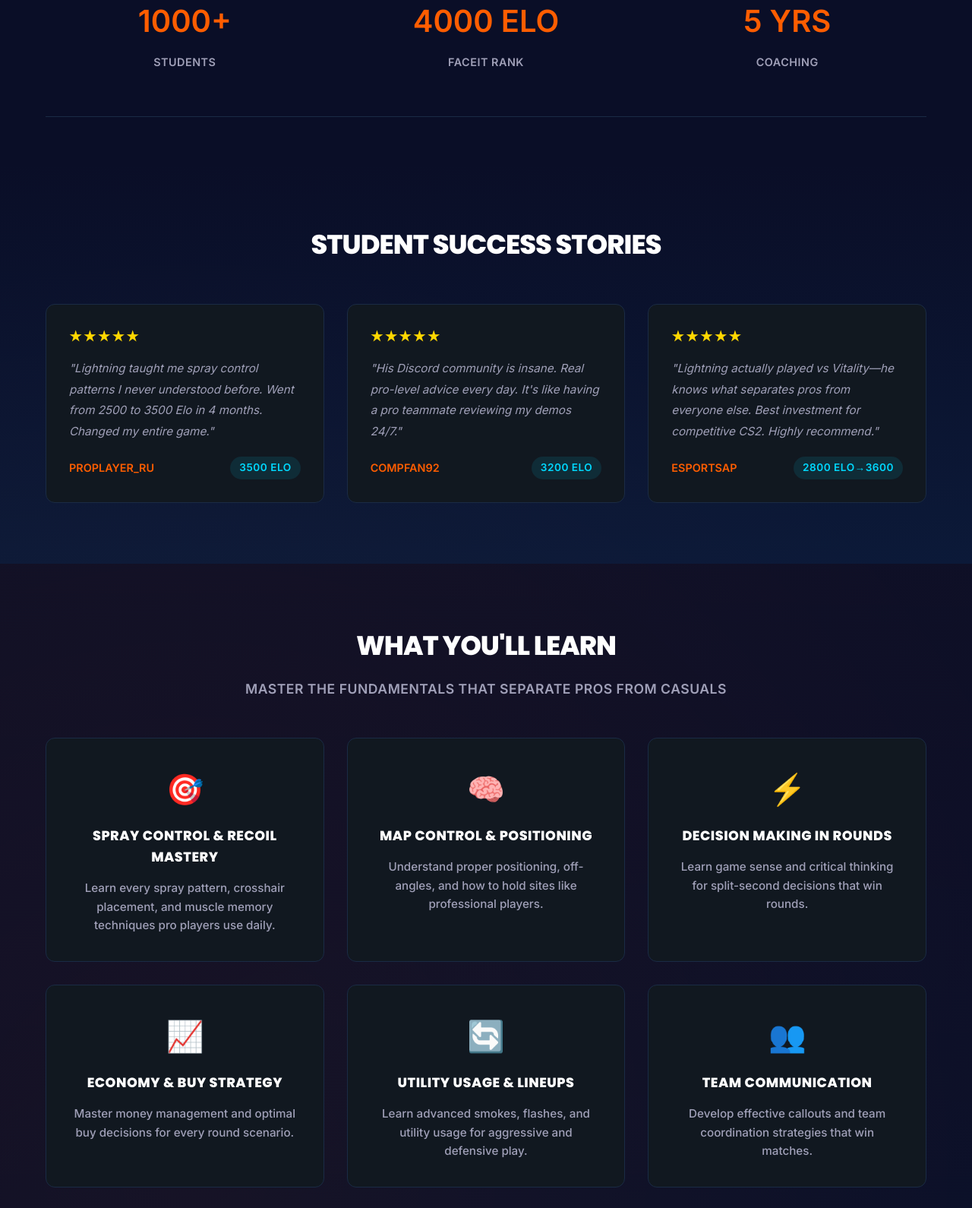
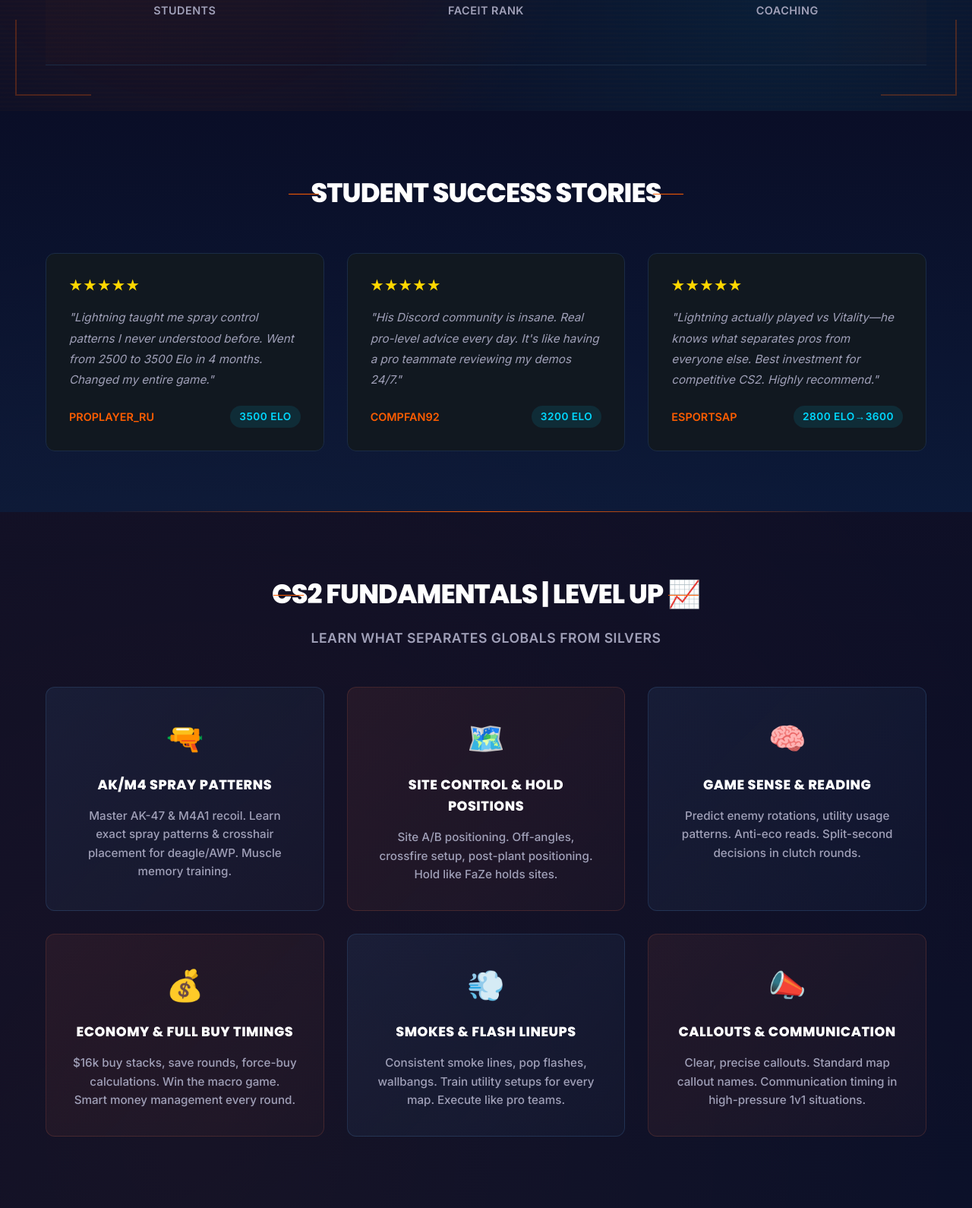
Before and after one commit to 415th/cscoach, a plain HTML site: page index.html in a window 1280 px wide. Shown: the part 720-2310 px from the top of the page at 76% size. Drawn offline with Linux system fonts and the light colour scheme.

Commit message:
Add Counter-Strike 2 themed design: radar corners, CT/T side colors, tactical elements, weapon icons, game references

```diff
--- a/index.html
+++ b/index.html
@@ -30,11 +30,16 @@
 
     <!-- Hero Section -->
     <section class="hero">
+        <div class="hero-bg"></div>
+        <div class="radar-corner radar-tl"></div>
+        <div class="radar-corner radar-tr"></div>
+        <div class="radar-corner radar-bl"></div>
+        <div class="radar-corner radar-br"></div>
         <div class="container">
             <div class="hero-content">
-                <div class="hero-badge" data-en="⚡ Lightning's Coaching - 4000 Elo FACEIT" data-ru="⚡ Коучинг Lightning - 4000 Elo FACEIT">⚡ Lightning's Coaching - 4000 Elo FACEIT</div>
-                <h1 class="hero-title" data-en="You're One Good Coach Away" data-ru="Вы в один хороший коучинг сессии">You're One Good Coach Away</h1>
-                <p class="hero-subtitle" data-en="From rank breakthrough. Learn strategies & mechanics from a Global Elite coach. Free Discord with daily tips." data-ru="От прорыва в рейтинге. Изучайте стратегии и механику от тренера Global Elite. Бесплатный Discord с ежедневными советами.">From rank breakthrough. Learn strategies & mechanics from a Global Elite coach. Free Discord with daily tips.</p>
+                <div class="hero-badge" data-en="⚡ FACEIT 4000 ELO • 1v1 READY" data-ru="⚡ FACEIT 4000 ELO • ГОТОВ К 1v1">⚡ FACEIT 4000 ELO • 1v1 READY</div>
+                <h1 class="hero-title" data-en="Rank Up Your Game 🎯" data-ru="Поднимите Вашу Игру 🎯">Rank Up Your Game 🎯</h1>
+                <p class="hero-subtitle" data-en="Master spray patterns, map control, utility lineups. From Silver to Global—learn from a pro who played VS Vitality." data-ru="От Silver до Global—учись у профессионала, который играл против Vitality.">Master spray patterns, map control, utility lineups. From Silver to Global—learn from a pro who played VS Vitality.</p>
                 <a href="https://discord.gg/bPZGfSuREE" target="_blank" class="btn-primary" data-en="Join Discord Free" data-ru="Присоединиться Бесплатно">Join Discord Free</a>
                 <p class="cta-subtext" data-en="No credit card needed • Instant access to community" data-ru="Карта не требуется • Мгновенный доступ">No credit card needed • Instant access to community</p>
             </div>
@@ -91,38 +96,38 @@
     <!-- What You Learn -->
     <section id="learn" class="learn-section">
         <div class="container">
-            <h2 data-en="What You'll Learn" data-ru="Чему Вы Научитесь">What You'll Learn</h2>
-            <p class="section-subtitle" data-en="Master the fundamentals that separate pros from casuals" data-ru="Овладейте основами, которые отличают профессионалов">Master the fundamentals that separate pros from casuals</p>
+            <h2 data-en="CS2 FUNDAMENTALS | LEVEL UP 📈" data-ru="ОСНОВЫ CS2 | РАЗВИВАЙТЕСЬ 📈">CS2 FUNDAMENTALS | LEVEL UP 📈</h2>
+            <p class="section-subtitle" data-en="Learn what separates Globals from Silvers" data-ru="Разница между Глобалом и Селвером">Learn what separates Globals from Silvers</p>
             <div class="learning-grid">
-                <div class="learning-card">
-                    <div class="card-icon">🎯</div>
-                    <h3 data-en="Spray Control & Recoil Mastery" data-ru="Контроль Спрея и Отдачи">Spray Control & Recoil Mastery</h3>
-                    <p data-en="Learn every spray pattern, crosshair placement, and muscle memory techniques pro players use daily." data-ru="Изучите все паттерны спрея и технику мышечной памяти.">Learn every spray pattern, crosshair placement, and muscle memory techniques pro players use daily.</p>
+                <div class="learning-card card-ct">
+                    <div class="card-icon">🔫</div>
+                    <h3 data-en="AK/M4 Spray Patterns" data-ru="Паттерны М4/АК">AK/M4 Spray Patterns</h3>
+                    <p data-en="Master AK-47 & M4A1 recoil. Learn exact spray patterns & crosshair placement for deagle/AWP. Muscle memory training." data-ru="Овладейте отдачей АК-47 и М4. Точные паттерны спрея для дигла и АВП.">Master AK-47 & M4A1 recoil. Learn exact spray patterns & crosshair placement for deagle/AWP. Muscle memory training.</p>
                 </div>
-                <div class="learning-card">
+                <div class="learning-card card-t">
+                    <div class="card-icon">🗺️</div>
+                    <h3 data-en="Site Control & Hold Positions" data-ru="Контроль Площадок">Site Control & Hold Positions</h3>
+                    <p data-en="Site A/B positioning. Off-angles, crossfire setup, post-plant positioning. Hold like FaZe holds sites." data-ru="Позиционирование на площадках A и B. Кроссфайр, настройка, защита после посадки.">Site A/B positioning. Off-angles, crossfire setup, post-plant positioning. Hold like FaZe holds sites.</p>
+                </div>
+                <div class="learning-card card-ct">
                     <div class="card-icon">🧠</div>
-                    <h3 data-en="Map Control & Positioning" data-ru="Контроль Карты и Позиционирование">Map Control & Positioning</h3>
-                    <p data-en="Understand proper positioning, off-angles, and how to hold sites like professional players." data-ru="Понимание правильного позиционирования и удержания площадок как профессионалы.">Understand proper positioning, off-angles, and how to hold sites like professional players.</p>
+                    <h3 data-en="Game Sense & Reading" data-ru="Гейм Сенс">Game Sense & Reading</h3>
+                    <p data-en="Predict enemy rotations, utility usage patterns. Anti-eco reads. Split-second decisions in clutch rounds." data-ru="Предсказывайте ротации и покупки стиля противников. Клатч-ситуации.">Predict enemy rotations, utility usage patterns. Anti-eco reads. Split-second decisions in clutch rounds.</p>
                 </div>
-                <div class="learning-card">
-                    <div class="card-icon">⚡</div>
-                    <h3 data-en="Decision Making in Rounds" data-ru="Принятие Решений в Раундах">Decision Making in Rounds</h3>
-                    <p data-en="Learn game sense and critical thinking for split-second decisions that win rounds." data-ru="Развивайте гейм-сенс для правильных решений в критические моменты.">Learn game sense and critical thinking for split-second decisions that win rounds.</p>
+                <div class="learning-card card-t">
+                    <div class="card-icon">💰</div>
+                    <h3 data-en="Economy & Full Buy Timings" data-ru="Эконом и Раунды">Economy & Full Buy Timings</h3>
+                    <p data-en="$16k buy stacks, save rounds, force-buy calculations. Win the macro game. Smart money management every round." data-ru="Полные покупки, сейв раунды, калькуляция форса. Выигрывайте макро-игру.">$16k buy stacks, save rounds, force-buy calculations. Win the macro game. Smart money management every round.</p>
                 </div>
-                <div class="learning-card">
-                    <div class="card-icon">📈</div>
-                    <h3 data-en="Economy & Buy Strategy" data-ru="Экономика и Стратегия Покупки">Economy & Buy Strategy</h3>
-                    <p data-en="Master money management and optimal buy decisions for every round scenario." data-ru="Овладейте управлением деньгами и оптимальной тактикой покупки.">Master money management and optimal buy decisions for every round scenario.</p>
+                <div class="learning-card card-ct">
+                    <div class="card-icon">💨</div>
+                    <h3 data-en="Smokes & Flash Lineups" data-ru="Смоки и Флеши">Smokes & Flash Lineups</h3>
+                    <p data-en="Consistent smoke lines, pop flashes, wallbangs. Train utility setups for every map. Execute like pro teams." data-ru="Точные линии смоков, поп флеши, пробивы стен. Утилити на каждой карте.">Consistent smoke lines, pop flashes, wallbangs. Train utility setups for every map. Execute like pro teams.</p>
                 </div>
-                <div class="learning-card">
-                    <div class="card-icon">🔄</div>
-                    <h3 data-en="Utility Usage & Lineups" data-ru="Использование Утилиты и Линии">Utility Usage & Lineups</h3>
-                    <p data-en="Learn advanced smokes, flashes, and utility usage for aggressive and defensive play." data-ru="Изучите продвинутые смоки и использование утилиты.">Learn advanced smokes, flashes, and utility usage for aggressive and defensive play.</p>
-                </div>
-                <div class="learning-card">
-                    <div class="card-icon">👥</div>
-                    <h3 data-en="Team Communication" data-ru="Командная Коммуникация">Team Communication</h3>
-                    <p data-en="Develop effective callouts and team coordination strategies that win matches." data-ru="Развивайте эффективные колауты и командную координацию.">Develop effective callouts and team coordination strategies that win matches.</p>
+                <div class="learning-card card-t">
+                    <div class="card-icon">📣</div>
+                    <h3 data-en="Callouts & Communication" data-ru="Колауты и Связь">Callouts & Communication</h3>
+                    <p data-en="Clear, precise callouts. Standard map callout names. Communication timing in high-pressure 1v1 situations." data-ru="Ясные колауты. Стандартные названия позиций. Связь в напряженных ситуациях.">Clear, precise callouts. Standard map callout names. Communication timing in high-pressure 1v1 situations.</p>
                 </div>
             </div>
         </div>
@@ -131,8 +136,8 @@
     <!-- Pricing Section -->
     <section class="pricing-section">
         <div class="container">
-            <h2 data-en="Coaching Options" data-ru="Варианты Коучинга">Coaching Options</h2>
-            <p class="section-subtitle" data-en="Pick what works for you. All include Discord access" data-ru="Выберите то, что подходит вам. Все включают доступ в Discord">Pick what works for you. All include Discord access</p>
+            <h2 data-en="CHOOSE YOUR LOADOUT 🎯" data-ru="ВЫБЕРИТЕ ВАШУ ЭКИПИРОВКУ 🎯">CHOOSE YOUR LOADOUT 🎯</h2>
+            <p class="section-subtitle" data-en="All packages include Discord + VOD reviews + access to Lightning" data-ru="Все пакеты включают Discord + разбор VOD + доступ к Lightning">All packages include Discord + VOD reviews + access to Lightning</p>
             <div class="pricing-grid">
                 <div class="pricing-card">
                     <div class="price-header">
--- a/styles.css
+++ b/styles.css
@@ -162,23 +162,81 @@ body {
     overflow: hidden;
 }
 
+.hero-bg {
+    position: absolute;
+    top: 0;
+    left: 0;
+    right: 0;
+    bottom: 0;
+    background:
+        repeating-linear-gradient(
+            0deg,
+            rgba(255, 93, 0, 0.02) 0px,
+            transparent 2px,
+            transparent 4px,
+            rgba(255, 93, 0, 0.02) 6px
+        ),
+        radial-gradient(circle at 20% 50%, rgba(255, 93, 0, 0.12) 0%, transparent 50%),
+        radial-gradient(circle at 80% 80%, rgba(0, 217, 255, 0.08) 0%, transparent 50%);
+    pointer-events: none;
+}
+
+.radar-corner {
+    position: absolute;
+    width: 100px;
+    height: 100px;
+    border: 2px solid rgba(255, 93, 0, 0.25);
+    pointer-events: none;
+}
+
+.radar-tl {
+    top: 20px;
+    left: 20px;
+    border-right: none;
+    border-bottom: none;
+}
+
+.radar-tr {
+    top: 20px;
+    right: 20px;
+    border-left: none;
+    border-bottom: none;
+}
+
+.radar-bl {
+    bottom: 20px;
+    left: 20px;
+    border-right: none;
+    border-top: none;
+}
+
+.radar-br {
+    bottom: 20px;
+    right: 20px;
+    border-left: none;
+    border-top: none;
+}
+
 .hero::before {
     content: '';
     position: absolute;
-    top: -50%;
-    right: -20%;
-    width: 600px;
-    height: 600px;
-    background: radial-gradient(circle, rgba(255, 93, 0, 0.15) 0%, transparent 70%);
+    top: 50%;
+    left: 50%;
+    transform: translate(-50%, -50%);
+    width: 400px;
+    height: 400px;
+    background:
+        radial-gradient(circle, rgba(255, 93, 0, 0.1) 0%, transparent 70%);
     border-radius: 50%;
     pointer-events: none;
+    z-index: 0;
 }
 
 .hero-content {
     max-width: 800px;
     margin: 0 auto 70px;
     position: relative;
-    z-index: 1;
+    z-index: 2;
 }
 
 .hero-badge {
@@ -275,10 +333,16 @@ body {
     gap: 30px;
     margin-top: 80px;
     padding: 50px 0;
-    border-top: 1px solid rgba(255, 93, 0, 0.1);
-    border-bottom: 1px solid rgba(255, 93, 0, 0.1);
+    border-top: 2px solid rgba(255, 93, 0, 0.15);
+    border-bottom: 2px solid rgba(255, 93, 0, 0.15);
     position: relative;
-    z-index: 1;
+    z-index: 2;
+    background: linear-gradient(90deg,
+        rgba(255, 93, 0, 0.02) 0%,
+        transparent 20%,
+        transparent 80%,
+        rgba(255, 93, 0, 0.02) 100%
+    );
 }
 
 .highlight-item {
@@ -308,6 +372,18 @@ body {
 .reviews-section {
     padding: 100px 0;
     background: linear-gradient(180deg, transparent, rgba(255, 93, 0, 0.02));
+    position: relative;
+}
+
+.reviews-section::after {
+    content: '';
+    position: absolute;
+    bottom: 0;
+    left: 50%;
+    transform: translateX(-50%);
+    width: 80%;
+    height: 1px;
+    background: linear-gradient(90deg, transparent, var(--primary), transparent);
 }
 
 .reviews-section h2 {
@@ -317,6 +393,27 @@ body {
     font-weight: 900;
     text-transform: uppercase;
     letter-spacing: -1px;
+    position: relative;
+    display: inline-block;
+    width: 100%;
+}
+
+.reviews-section h2::before,
+.reviews-section h2::after {
+    content: '';
+    position: absolute;
+    top: 50%;
+    width: 40px;
+    height: 1px;
+    background: var(--primary);
+}
+
+.reviews-section h2::before {
+    left: calc(50% - 260px);
+}
+
+.reviews-section h2::after {
+    right: calc(50% - 260px);
 }
 
 .reviews-grid {
@@ -411,6 +508,27 @@ body {
     font-weight: 900;
     text-transform: uppercase;
     letter-spacing: -1px;
+    position: relative;
+    display: inline-block;
+    width: 100%;
+}
+
+.learn-section h2::before,
+.learn-section h2::after {
+    content: '';
+    position: absolute;
+    top: 50%;
+    width: 40px;
+    height: 1px;
+    background: var(--primary);
+}
+
+.learn-section h2::before {
+    left: calc(50% - 280px);
+}
+
+.learn-section h2::after {
+    right: calc(50% - 280px);
 }
 
 .section-subtitle {
@@ -437,6 +555,49 @@ body {
     text-align: center;
     transition: all 0.3s ease;
     cursor: pointer;
+    position: relative;
+    overflow: hidden;
+}
+
+.learning-card::before {
+    content: '';
+    position: absolute;
+    top: 0;
+    left: 0;
+    right: 0;
+    height: 3px;
+    background: linear-gradient(90deg, var(--primary), transparent);
+    transform: scaleX(0);
+    transform-origin: left;
+    transition: transform 0.3s ease;
+}
+
+.learning-card.card-ct {
+    background: linear-gradient(135deg, rgba(100, 180, 255, 0.08), rgba(100, 180, 255, 0.03));
+    border-color: rgba(100, 180, 255, 0.15);
+}
+
+.learning-card.card-ct::before {
+    background: linear-gradient(90deg, #64B4FF, transparent);
+}
+
+.learning-card.card-ct:hover {
+    border-color: #64B4FF;
+    box-shadow: 0 16px 40px rgba(100, 180, 255, 0.15);
+}
+
+.learning-card.card-t {
+    background: linear-gradient(135deg, rgba(255, 120, 80, 0.08), rgba(255, 120, 80, 0.03));
+    border-color: rgba(255, 120, 80, 0.15);
+}
+
+.learning-card.card-t::before {
+    background: linear-gradient(90deg, #FF7850, transparent);
+}
+
+.learning-card.card-t:hover {
+    border-color: #FF7850;
+    box-shadow: 0 16px 40px rgba(255, 120, 80, 0.15);
 }
 
 .learning-card:hover {
@@ -446,6 +607,10 @@ body {
     background: linear-gradient(135deg, rgba(255, 93, 0, 0.12), rgba(255, 93, 0, 0.06));
 }
 
+.learning-card:hover::before {
+    transform: scaleX(1);
+}
+
 .card-icon {
     font-size: 3rem;
     margin-bottom: 20px;
@@ -481,6 +646,27 @@ body {
     font-weight: 900;
     text-transform: uppercase;
     letter-spacing: -1px;
+    position: relative;
+    display: inline-block;
+    width: 100%;
+}
+
+.pricing-section h2::before,
+.pricing-section h2::after {
+    content: '';
+    position: absolute;
+    top: 50%;
+    width: 40px;
+    height: 1px;
+    background: var(--primary);
+}
+
+.pricing-section h2::before {
+    left: calc(50% - 300px);
+}
+
+.pricing-section h2::after {
+    right: calc(50% - 300px);
 }
 
 .pricing-grid {
```
